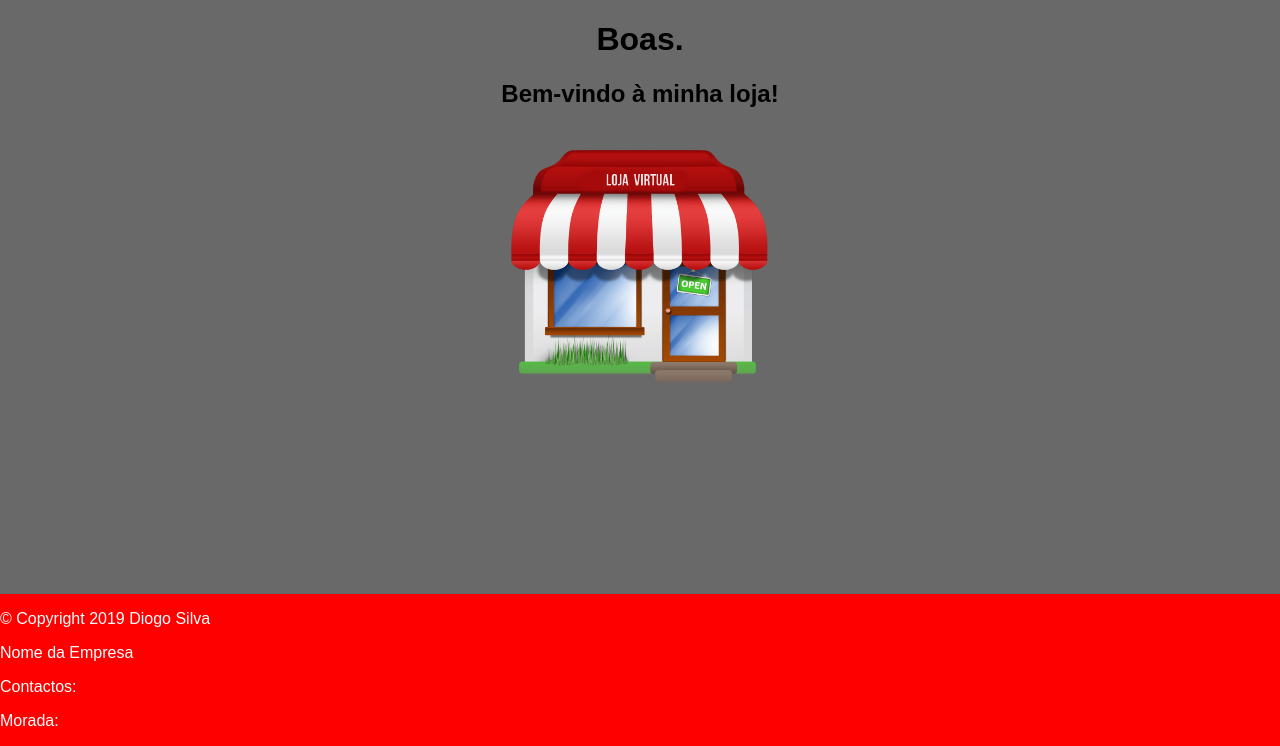
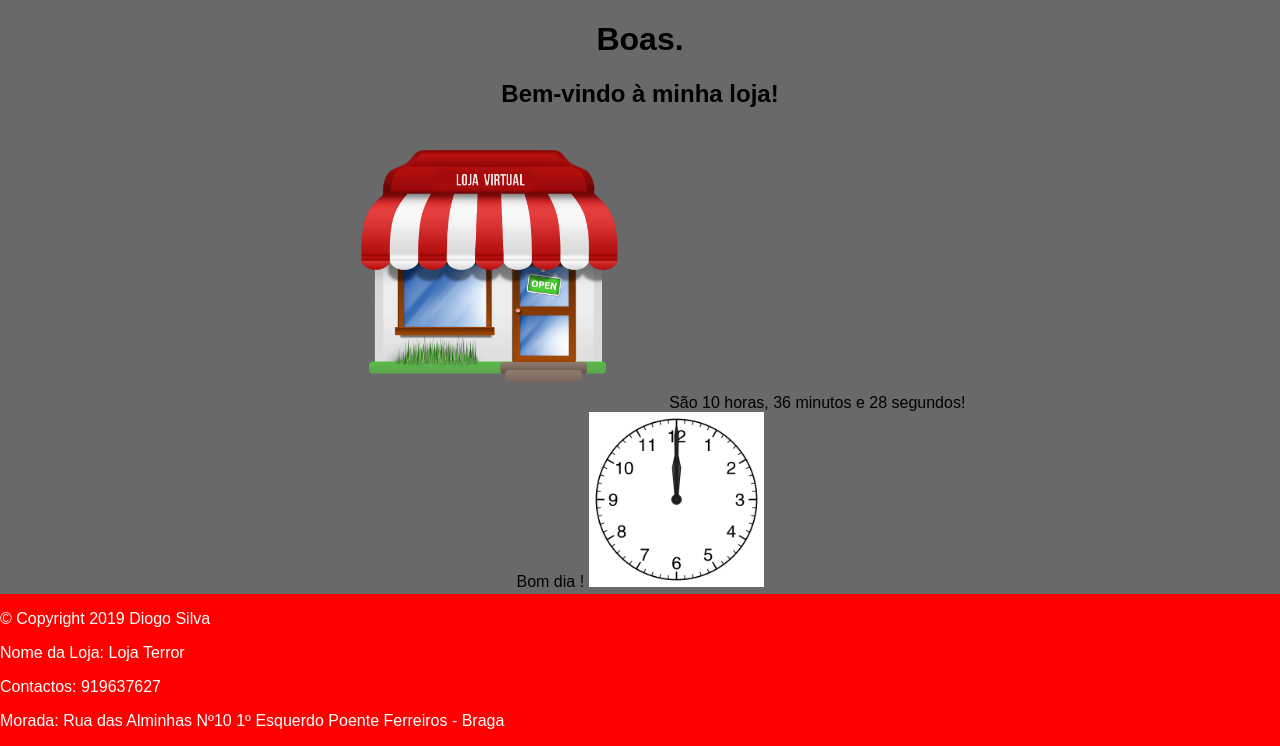
Before and after one commit to diogo7silva/Site-Academia.militar, a Flask app: page / in a window 1280 px wide. Shown: the part 54-800 px from the top of the page. Run offline with Flask 2, Linux system fonts and the light colour scheme.

Commit message:
Mudei o index, usei o site da academia militar para meter as horas!

```diff
--- a/app.py
+++ b/app.py
@@ -2,8 +2,22 @@
 app = Flask(__name__)
 
 @app.route('/')
-def index():
-    return render_template('index.html')
+def root():
+    from datetime import datetime
+    horas = datetime.today().hour
+    minutos = datetime.today().minute
+    segundos = datetime.today().second
+    frase1 = ("São {} horas, {} minutos e {} segundos!".format(horas, minutos, segundos))
+    if horas < 4:
+        frase2 = ('Boa Noite !')
+    elif horas < 12:
+        frase2 = ('Bom dia !')
+    elif horas < 20:
+        frase2 = ('Boa Tarde !')
+    else:
+        frase2 = ('Boa Noite !')
+    return render_template('index.html', t1=frase1, t2=frase2)
+
 
 @app.route('/login')
 def login():
--- a/static/style.css
+++ b/static/style.css
@@ -66,7 +66,7 @@
   display: none;
   position: absolute;
   left: 0;
-  background-color: red;
+  background-color: green;
   width: 100%;
   z-index: 1;
 }
--- a/templates/index.html
+++ b/templates/index.html
@@ -7,4 +7,13 @@
 <h1>Boas{% if usr %}, {{ usr }}{% endif %}.</h1>
 <h2>Bem-vindo à minha loja!</h2>
 <img src="/static/images/loja.png" width="350">
+
+<font size="3">
+    {{ t1 }}
+    <br>
+    {{ t2 }}
+</font>
+
+<img src="/static/Clock.gif" width="175" alt="Italian Trulli"><br>
+
 {% endblock %}
--- a/templates/layout.html
+++ b/templates/layout.html
@@ -46,9 +46,9 @@
 
 <div class="footer">
   <p> &copy; Copyright 2019 Diogo Silva</p>
-  <p> Nome da Empresa </p>
-  <p> Contactos: </p>
-  <p> Morada: </p>
+  <p> Nome da Loja: Loja Terror</p>
+  <p> Contactos: 919637627</p>
+  <p> Morada: Rua das Alminhas Nº10 1º Esquerdo Poente Ferreiros - Braga</p>
 
 </div>
 
```
Also changed, not shown: static/Clock.gif (added).
